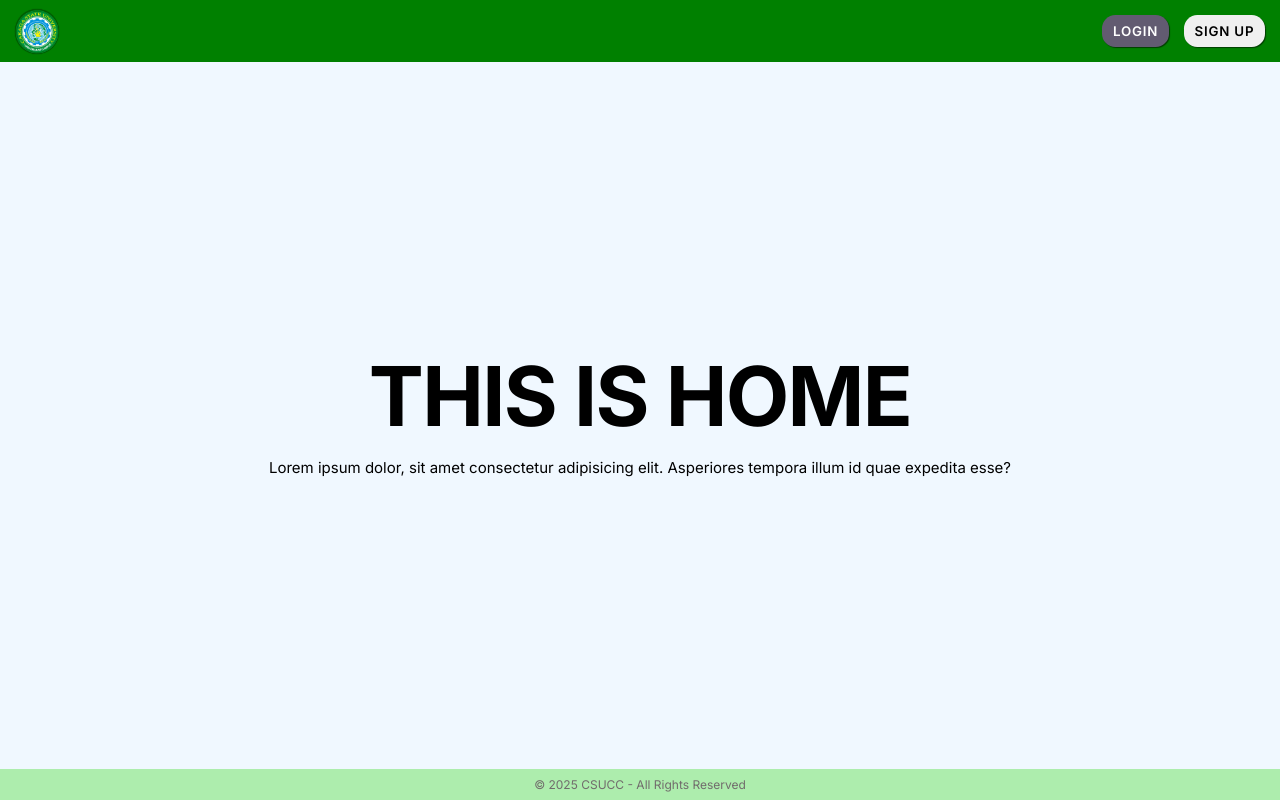
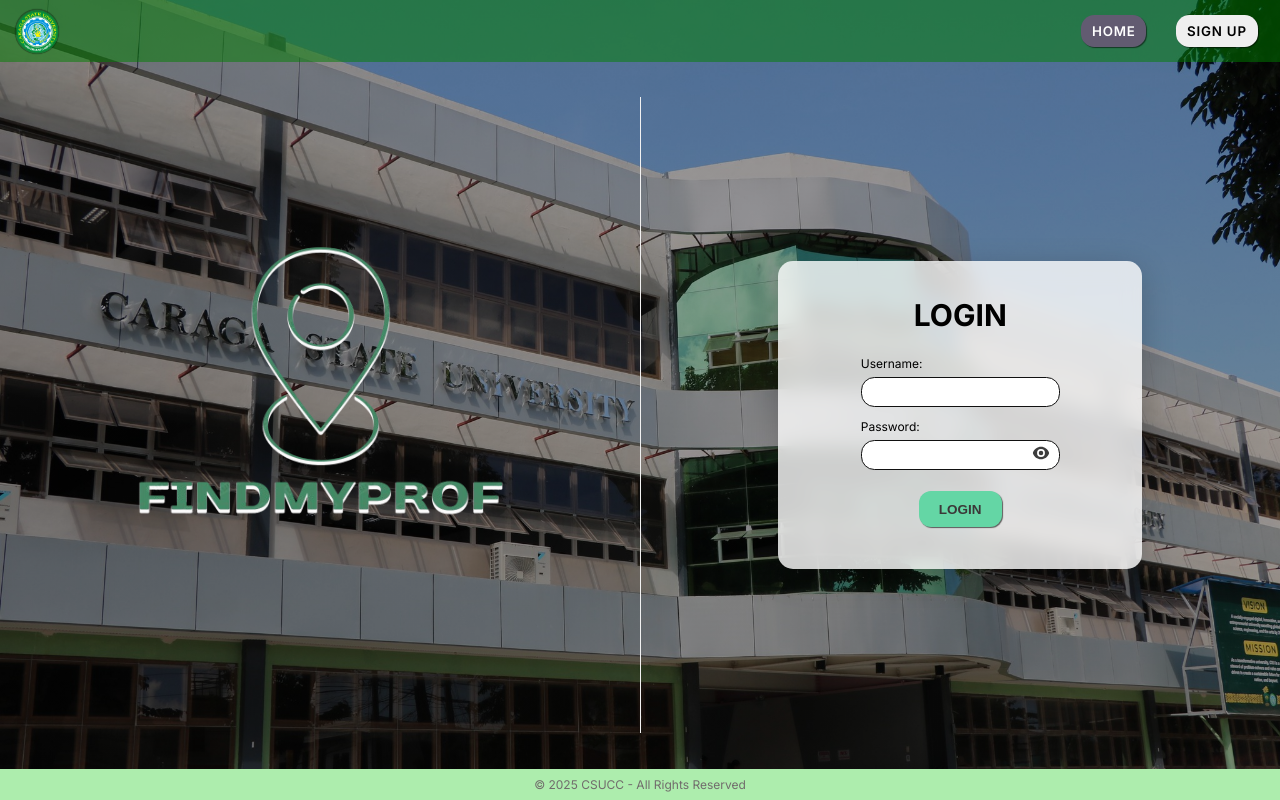
Before and after one commit to PamMertz21/Security2.0, a Vue app: page /login in a window 1280 px wide. Built offline with nearby package versions, Linux system fonts and the light colour scheme; the HTML template or start-up script is replaced by a standard one.

Commit message:
Enhance routing and added the disable back button feature

```diff
--- a/src/App.vue
+++ b/src/App.vue
@@ -1,24 +1,10 @@
 <script>
-import Signup from './components/SignupForm.vue';
-import Login from './components/LoginForm.vue';
-import Home from './components/HomePage.vue';
-import Dashboard from './components/UserDashboard.vue';
-import ForgotPassword from './components/ForgotPassword.vue';
-
 export default {
-  components: {
-    Signup,
-    Login,
-    Home,
-    Dashboard,
-    ForgotPassword,
-
-  },
   data() {
     return {
       page: 'home'
     }
-  }
+  },
 }
 </script>
 
@@ -26,63 +12,64 @@
   <link href="https://fonts.googleapis.com/css2?family=Inter:wght@400;600;700&display=swap" rel="stylesheet">
 
   <div id="app">
-    <header v-if="page === 'signup'" class="portal">
+    <!-- HEADER -->
+
+    <header v-if="$route.name === 'login' || $route.name === 'forgot'" class="portal">
       <img src="./assets/images/Caraga_State_University_-_Cabadbaran_Campus_logo_(Reduced).png" alt="Logo">
       <div class="header-btn">
-        <button @click="page = 'home'" class="dark-btn">Home</button>
-        <button @click="page = 'login'">Login</button>
+        <router-link to="/"><button class="dark-btn">Home</button></router-link>
+        <router-link to="/signup"><button>Sign Up</button></router-link>
       </div>
     </header>
-    <header v-if="page === 'login' || page === 'forgot'" class="portal">
+
+
+    <header v-else-if="$route.name === 'signup'" class="portal">
       <img src="./assets/images/Caraga_State_University_-_Cabadbaran_Campus_logo_(Reduced).png" alt="Logo">
       <div class="header-btn">
-        <button @click="page = 'home'" class="dark-btn">Home</button>
-        <button @click="page = 'signup'">Sign Up</button>
+        <router-link to="/"><button class="dark-btn">Home</button></router-link>
+        <router-link to="/login"><button>Login</button></router-link>
       </div>
     </header>
-    <header v-if="page === 'home'">
+
+    <header v-else-if="$route.name === 'home'">
       <img src="./assets/images/Caraga_State_University_-_Cabadbaran_Campus_logo_(Reduced).png" alt="Logo">
       <div class="header-btn">
-        <button @click="page = 'login'" class="dark-btn">Login</button>
-        <button @click="page = 'signup'">Sign Up</button>
+        <router-link to="/login"><button class="dark-btn">Login</button></router-link>
+        <router-link to="/signup"><button>Sign Up</button></router-link>
       </div>
     </header>
-    <header v-if="page === 'dashboard'">
+
+    <header v-else-if="$route.name === 'dashboard'">
       <img src="./assets/images/Caraga_State_University_-_Cabadbaran_Campus_logo_(Reduced).png" alt="Logo">
       <div class="header-btn">
-        <button @click="page = 'login'">Logout</button>
+        <router-link to="/login"><button>Logout</button></router-link>
       </div>
     </header>
 
     <main>
-      <div class="page-container" v-if="page === 'signup' || page === 'login' || page === 'forgot'">
+      <div class="page-container" v-if="$route.name === 'signup' || $route.name === 'login' || $route.name === 'forgot'">
         <div class="logo-container">
           <div class="mask">
-            <img src="./assets/images/icon.png" alt=" Logo">
+            <img src="./assets/images/icon.png" alt="Logo">
           </div>
         </div>
         <div class="form-container">
           <div class="form-box">
-            <Signup v-if="page === 'signup'" @go-login="page = 'login'"/>
-            <Login v-else-if="page === 'login'"
-              @go-dashboard="page = 'dashboard'"
-              @go-forgot="page = 'forgot'"
-            />
-            <ForgotPassword class="page-container" v-if="page === 'forgot'" />
+            <router-view></router-view>
           </div>
         </div>
       </div>
 
-      <div class="page-container" v-if="page === 'dashboard'">
-        <Dashboard/>
+      <div class="page-container" v-else-if="$route.name === 'dashboard'">
+        <router-view></router-view>
       </div>
 
-      <div class="page-container" v-if="page === 'home'">
-        <Home/>
+      <div class="page-container" v-else-if="$route.name === 'home'">
+        <router-view></router-view>
       </div>
-
     </main>
 
+    <!-- 🔹 FOOTER -->
     <footer>
       <p>&copy; 2025 CSUCC - All Rights Reserved</p>
     </footer>
@@ -102,7 +89,7 @@
   display: flex;
   justify-content: flex-end;
   align-items: center;
-  padding: 1em;
+  padding: 1em 1.5em;
   background-color: var(--color-accent);
 }
 
@@ -123,7 +110,7 @@
 header .header-btn {
   display: flex;
   justify-content: space-between;
-  gap: 1em;
+  gap: 2em;
 }
 
 header .header-btn button {
@@ -142,6 +129,10 @@
 .dark-btn {
   background-color: var(--color-secondary);
   color: #fff;
+}
+
+a {
+  text-decoration: none;
 }
 
 main {
--- a/src/components/ForgotPassword.vue
+++ b/src/components/ForgotPassword.vue
@@ -1,6 +1,5 @@
 <template>
   <form @submit.prevent="submitReset">
-    <template>
       <h1>Forgot Password</h1>
 
       <div class="form-group">
@@ -9,10 +8,7 @@
       </div>
 
       <button type="submit">Send Reset Link</button>
-
-      <p v-if="message" class="msg">{{ message }}</p>
-    </template>
-  </form>
+    </form>
 </template>
 
 <script>
@@ -56,10 +52,9 @@
 </script>
 
 <style scoped>
-form {
+.forgot-wrapper {
   display: flex;
   flex-direction: column;
-  gap: 1em;
   align-items: center;
   justify-content: center;
 }
--- a/src/components/LoginForm.vue
+++ b/src/components/LoginForm.vue
@@ -146,7 +146,7 @@
 
         // success
         localStorage.setItem("user", JSON.stringify(data.user));
-        this.$emit('go-dashboard');
+        this.$router.push('/dashboard');
         this.consecutiveError = 0;
 
       } catch (error) {
@@ -156,15 +156,8 @@
     },
     goToForgotPass() {
       // notify parent to show the forgot password view
-      this.$emit('go-forgot');
+      this.$router.push('/forgot');
     }
-  },
-  mounted() {
-    // Push a dummy history state
-    window.history.pushState(null, "", window.location.href);
-    window.addEventListener("popstate", () => {
-      window.history.pushState(null, "", window.location.href);
-    });
   }
 }
 </script>
--- a/src/components/SignupForm.vue
+++ b/src/components/SignupForm.vue
@@ -705,7 +705,7 @@
         }
         // success
         alert('Registration successful');
-        this.$emit('go-login');
+        this.$router.push('/login');
       } catch (err) {
         console.error(err);
         alert('Network or server error');
--- a/src/router.js
+++ b/src/router.js
@@ -12,7 +12,7 @@
   { path: '/login', name: 'login', component: LoginForm },
   { path: '/signup', name: 'signup', component: SignupForm },
   { path: '/dashboard', name: 'dashboard', component: Dashboard },
-  { path: '/forgot-password', name: 'forgot-password', component: ForgotPassword }
+  { path: '/forgot', name: 'forgot', component: ForgotPassword }
 ];
 
 // Use Vite's base (set in vite.config.js) for history so router works when app is served from /Security/
@@ -21,4 +21,16 @@
   routes
 });
 
+// disable back button only when user is on login
+router.afterEach((to) => {
+  if (to.name === 'login') {
+    history.pushState(null, document.title, location.href);
+    window.onpopstate = () => {
+      history.pushState(null, document.title, location.href);
+    };
+  } else {
+    window.onpopstate = null;
+  }
+});
+
 export default router;
```
